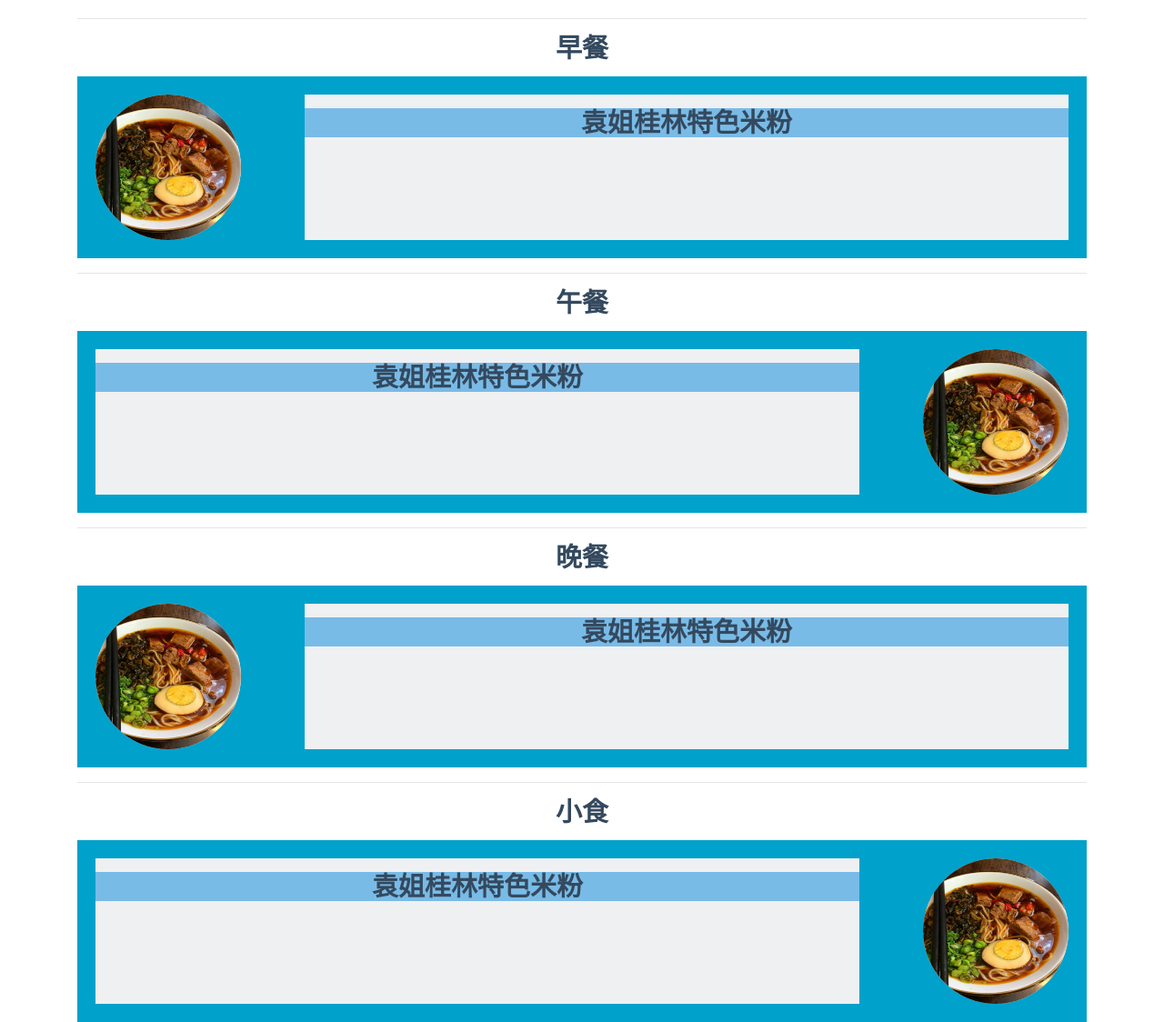
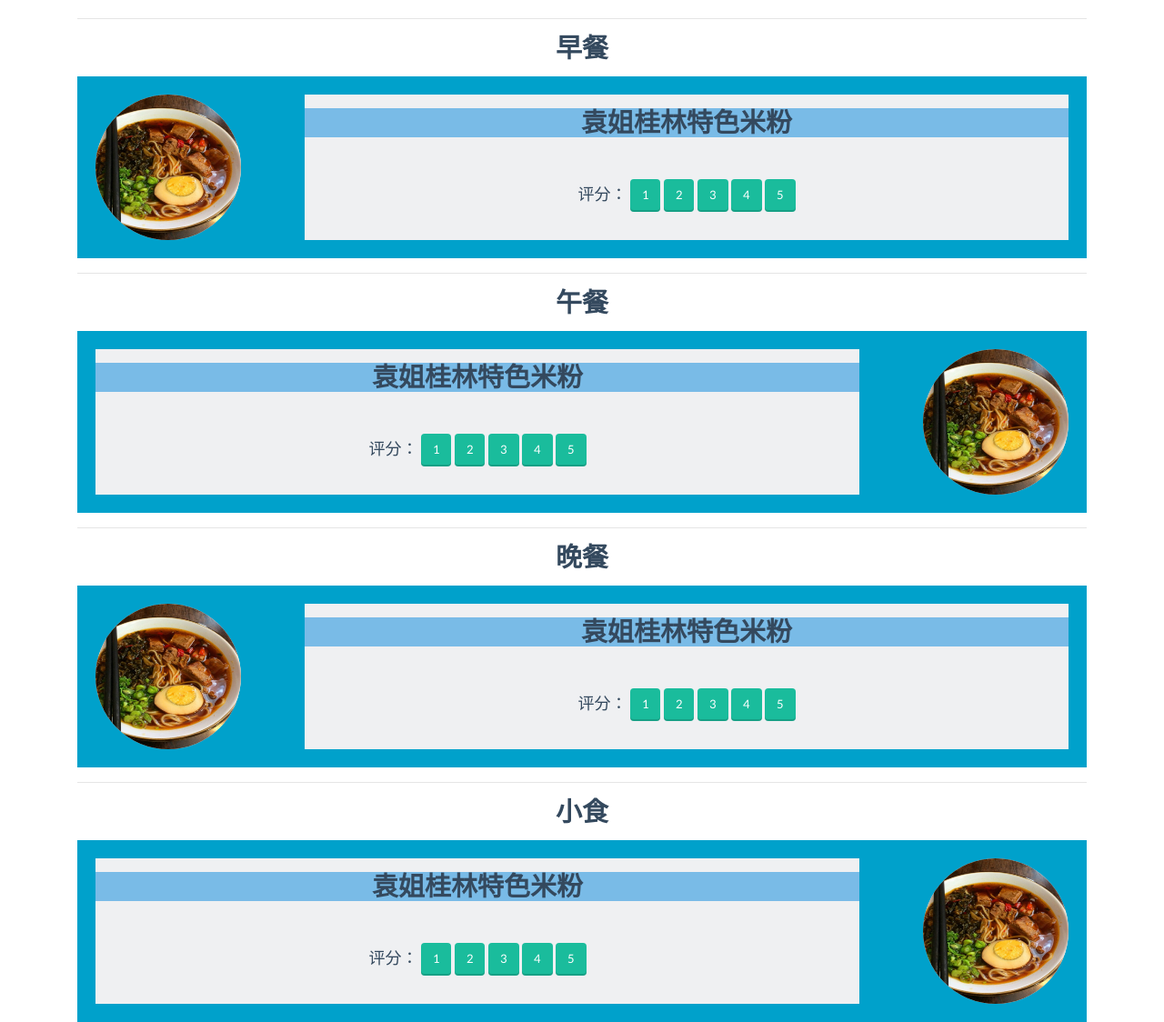
Before and after one commit to LauZyHou/DietCat, a Django app: page /meals/ in a window 1280 px wide. Shown: the part 183-1307 px from the top of the page at 91% size. Run offline with Django 3.2, Linux system fonts and the light colour scheme; some libraries are stand-ins or nearby versions.

Commit message:
添加一日三餐界面的评分功能,在后端通过ajax获取

```diff
--- a/DietCat/urls.py
+++ b/DietCat/urls.py
@@ -34,5 +34,6 @@
     path('testdown/', mainapp_views.testDown),
     path('eatery/<str:id>', mainapp_views.getEateryById),
     path('subprop/', mainapp_ajax.subProp),
-    path('register/',mainapp_views.register),
+    path('register/', mainapp_views.register),
+    path('subscore/', mainapp_ajax.subScore),
 ]
--- a/templates/web/meals.html
+++ b/templates/web/meals.html
@@ -28,7 +28,16 @@
                 </div>
                 <div class="txtdiv">
                     <div class="ttlbox">
-                        <h4>袁姐桂林特色米粉</h4>
+                        <h4 id="brkfst">袁姐桂林特色米粉</h4>
+                    </div>
+                    <br>
+                    <div class="a-row">
+                        评分：
+                        <button class="btn btn-embossed btn-sm btn-primary" onclick="subScore('brkfst',1);">1</button>
+                        <button class="btn btn-embossed btn-sm btn-primary" onclick="subScore('brkfst',2);">2</button>
+                        <button class="btn btn-embossed btn-sm btn-primary" onclick="subScore('brkfst',3);">3</button>
+                        <button class="btn btn-embossed btn-sm btn-primary" onclick="subScore('brkfst',4);">4</button>
+                        <button class="btn btn-embossed btn-sm btn-primary" onclick="subScore('brkfst',5);">5</button>
                     </div>
                 </div>
             </div>
@@ -43,7 +52,16 @@
                 </div>
                 <div class="txtdiv">
                     <div class="ttlbox">
-                        <h4>袁姐桂林特色米粉</h4>
+                        <h4 id="lnch">袁姐桂林特色米粉</h4>
+                    </div>
+                    <br>
+                    <div class="a-row">
+                        评分：
+                        <button class="btn btn-embossed btn-sm btn-primary" onclick="subScore('lnch',1);">1</button>
+                        <button class="btn btn-embossed btn-sm btn-primary" onclick="subScore('lnch',2);">2</button>
+                        <button class="btn btn-embossed btn-sm btn-primary" onclick="subScore('lnch',3);">3</button>
+                        <button class="btn btn-embossed btn-sm btn-primary" onclick="subScore('lnch',4);">4</button>
+                        <button class="btn btn-embossed btn-sm btn-primary" onclick="subScore('lnch',5);">5</button>
                     </div>
                 </div>
             </div>
@@ -58,7 +76,16 @@
                 </div>
                 <div class="txtdiv">
                     <div class="ttlbox">
-                        <h4>袁姐桂林特色米粉</h4>
+                        <h4 id="dnr">袁姐桂林特色米粉</h4>
+                    </div>
+                    <br>
+                    <div class="a-row">
+                        评分：
+                        <button class="btn btn-embossed btn-sm btn-primary" onclick="subScore('dnr',1);">1</button>
+                        <button class="btn btn-embossed btn-sm btn-primary" onclick="subScore('dnr',2);">2</button>
+                        <button class="btn btn-embossed btn-sm btn-primary" onclick="subScore('dnr',3);">3</button>
+                        <button class="btn btn-embossed btn-sm btn-primary" onclick="subScore('dnr',4);">4</button>
+                        <button class="btn btn-embossed btn-sm btn-primary" onclick="subScore('dnr',5);">5</button>
                     </div>
                 </div>
             </div>
@@ -73,10 +100,44 @@
                 </div>
                 <div class="txtdiv">
                     <div class="ttlbox">
-                        <h4>袁姐桂林特色米粉</h4>
+                        <h4 id="snks">袁姐桂林特色米粉</h4>
+                    </div>
+                    <br>
+                    <div class="a-row">
+                        评分：
+                        <button class="btn btn-embossed btn-sm btn-primary" onclick="subScore('snks',1);">1</button>
+                        <button class="btn btn-embossed btn-sm btn-primary" onclick="subScore('snks',2);">2</button>
+                        <button class="btn btn-embossed btn-sm btn-primary" onclick="subScore('snks',3);">3</button>
+                        <button class="btn btn-embossed btn-sm btn-primary" onclick="subScore('snks',4);">4</button>
+                        <button class="btn btn-embossed btn-sm btn-primary" onclick="subScore('snks',5);">5</button>
                     </div>
                 </div>
             </div>
         </div>
     </div>
+    <script>
+        {#为了用户体验,这里用ajax异步传输#}
+        {# time:用餐时段(用于获取菜名),score:对这道菜打了几分 #}
+
+        function subScore(time, score) {
+            $.ajax({
+                type: 'POST',
+                url: '/subscore/',
+                data: {'foodName': $('#' + time).text(), 'score': score},
+                success: function (result) {
+                    {#FIXME 这里需要改变按钮颜色#}
+                    if ('1' === result) {
+                        window.alert("提交成功!");
+                    } else if ('3' === result) {
+                        window.alert("Session中没有该用户!请先登录!");
+                    } else if ('2' === result) {
+                        window.alert("仅支持POST方式!")
+                    }
+                    else {
+                        window.alert("未知的错误!")
+                    }
+                }
+            })
+        }
+    </script>
 {% endblock %}
```
Also changed, not shown: mainapp/ajax.py (+22 -1 lines).
